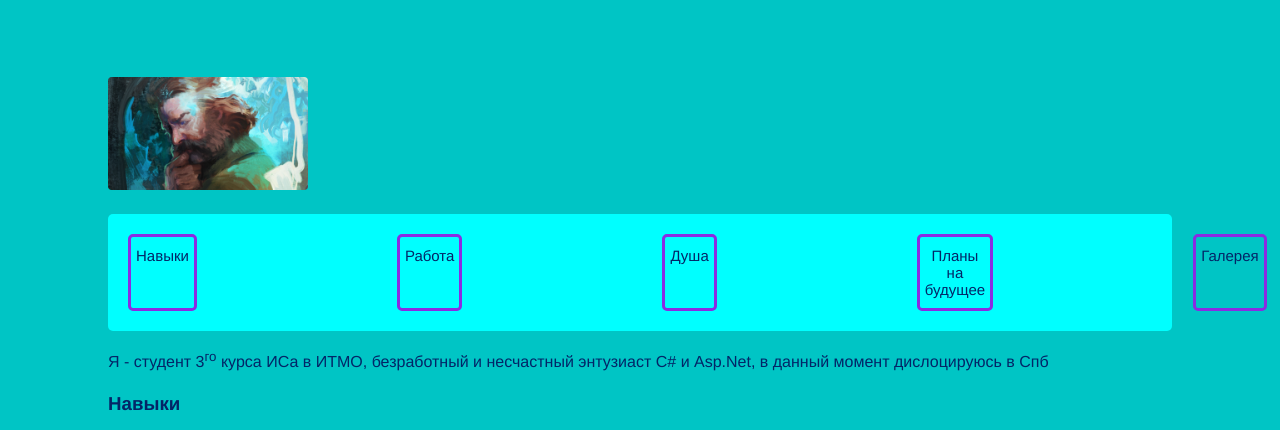
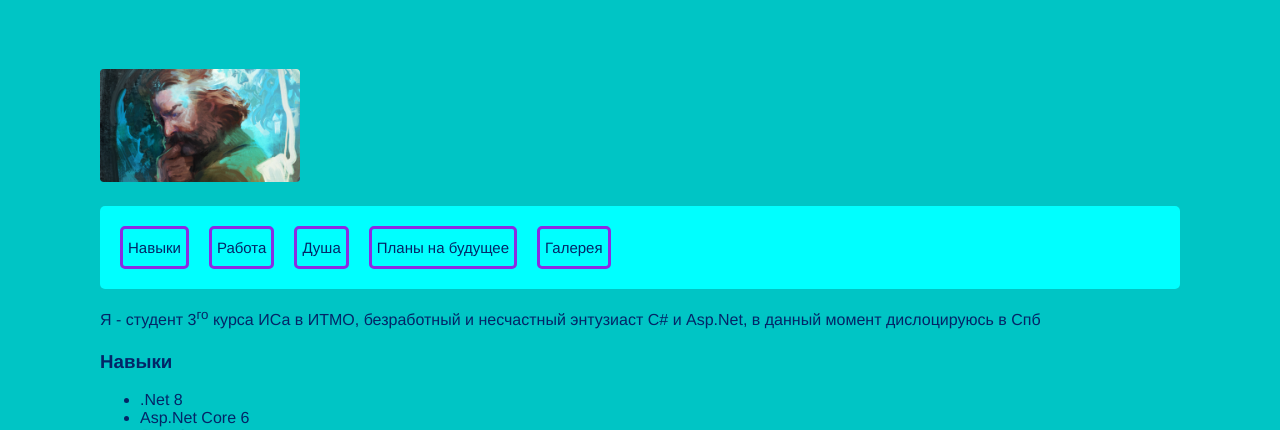
Before and after one commit to RhysWayne26/is-web-portfolio, a website built with Vite: page index.html in a window 1280 px wide. Shown: the part 328-758 px from the top of the page. Built offline with nearby package versions, Linux system fonts and the light colour scheme.

Commit message:
Add minor style.css changes

```diff
--- a/public/styles.css
+++ b/public/styles.css
@@ -1,4 +1,5 @@
 body{
+    margin: 0;
     background-color: #00c5c5;
     color: #032567;
     font-family: Helvetica, Tahoma, sans-serif;
@@ -23,12 +24,13 @@ body{
 }
 
 .nav-container{
+    display: block;
     align-items: center;
-    justify-content: center;
     padding: 20px;
     background-color: cyan;
     border-radius: 5px;
     transition: border-color 0.3s ease-in-out;
+    unicode-bidi: isolate;
 }
 
 .nav-menu{
@@ -38,7 +40,7 @@ body{
 }
 
 .nav-menu li{
-    margin-right: 200px;
+    margin-right: 20px;
     padding: 10px 5px;
     border: blueviolet solid;
     border-radius: 5px;
```
